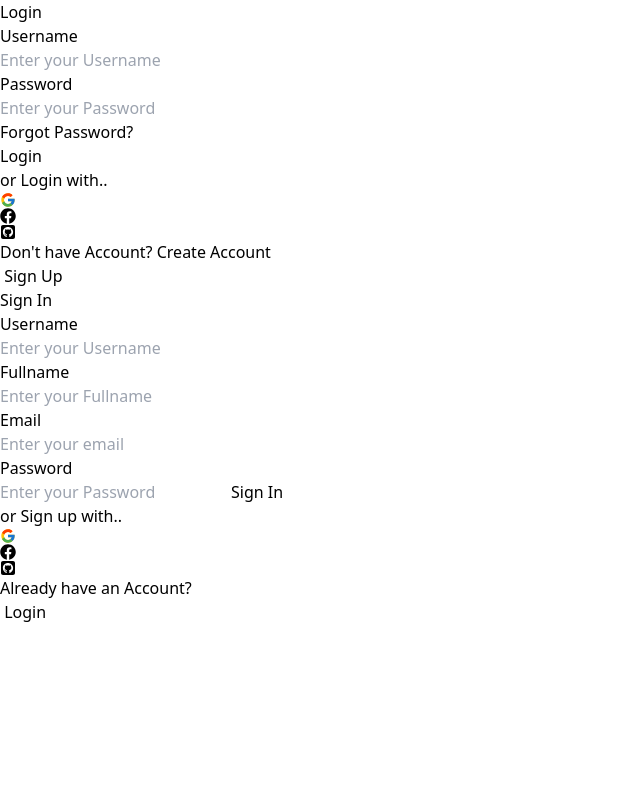
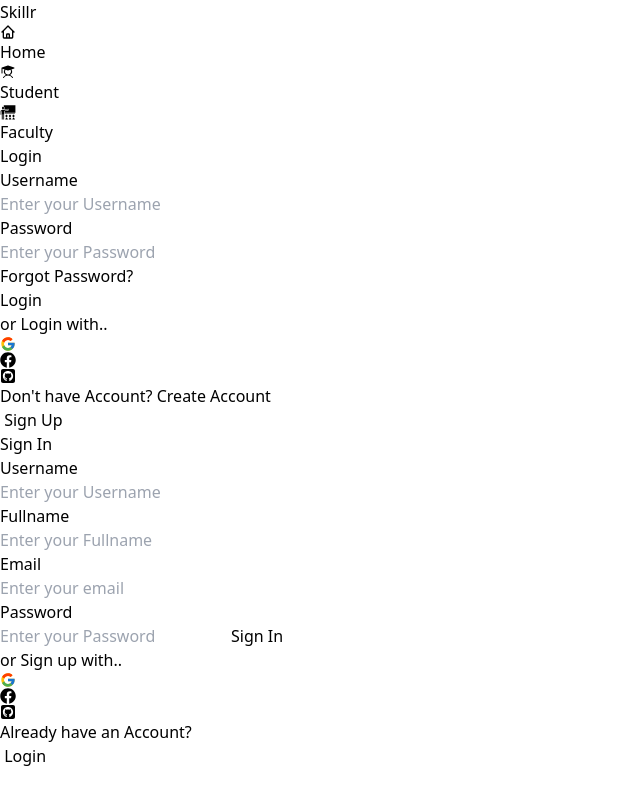
Before and after one commit to sbn-raju/Skillr, a React (Vite) app in the folder frontend/: page / in a window 1280 px wide. Shown: the whole page, without its empty margins (0-640 px from the left). Built offline with nearby package versions, Linux system fonts and the light colour scheme.

Commit message:
Navbar Created

```diff
--- /dev/null
+++ b/frontend/src/components/Navbar.jsx
@@ -0,0 +1,35 @@
+import React from "react";
+import { HiOutlineHome } from "react-icons/hi";
+import { PiStudentFill } from "react-icons/pi";
+import { GiTeacher } from "react-icons/gi";
+const Navbar = () => {
+  return (
+    <>
+      <div className="w-full h-16 bg-black flex justify-center items-center flex-row">
+        <div className="w-1/2 h-full flex justify-center items-center">
+          <div className="w-full h-full flex justify-start items-center">
+            <h1 className="font-bold text-4xl pl-20 text-indigo-700">Skillr</h1>
+          </div>
+        </div>
+        <div className=" w-1/2 h-full flex justify-center items-center">
+          <div className="w-1/2 h-full flex justify-center items-center flex-row">
+            <span className="text-white text-3xl mr-2">
+              <HiOutlineHome />
+            </span>
+            <span className="text-xl text-white mr-8">Home</span>
+            <span className="text-white text-3xl mr-2">
+              <PiStudentFill />
+            </span>
+            <span className="text-xl text-white mr-8">Student</span>
+            <span className="text-white text-3xl mr-2">
+              <GiTeacher />
+            </span>
+            <span className="text-xl text-white mr-8">Faculty</span>
+          </div>
+        </div>
+      </div>
+    </>
+  );
+};
+
+export default Navbar;
--- a/frontend/src/pages/Login.jsx
+++ b/frontend/src/pages/Login.jsx
@@ -2,9 +2,11 @@ import React from "react";
 import { FcGoogle } from "react-icons/fc";
 import { FaFacebook } from "react-icons/fa";
 import { FaSquareGithub } from "react-icons/fa6";
+import Navbar from "../components/Navbar";
 const Login = () => {
   return (
     <>
+    <Navbar/>
       <div className="w-full h-full flex justify-center items-center mt-20 mb-20">
         <form className="w-1/3 h-full flex justify-center items-center flex-col border-2 border-gray-700 rounded-2xl">
           <h1 className="text-4xl pb-6 pt-10 font-bold">Login</h1>
```
